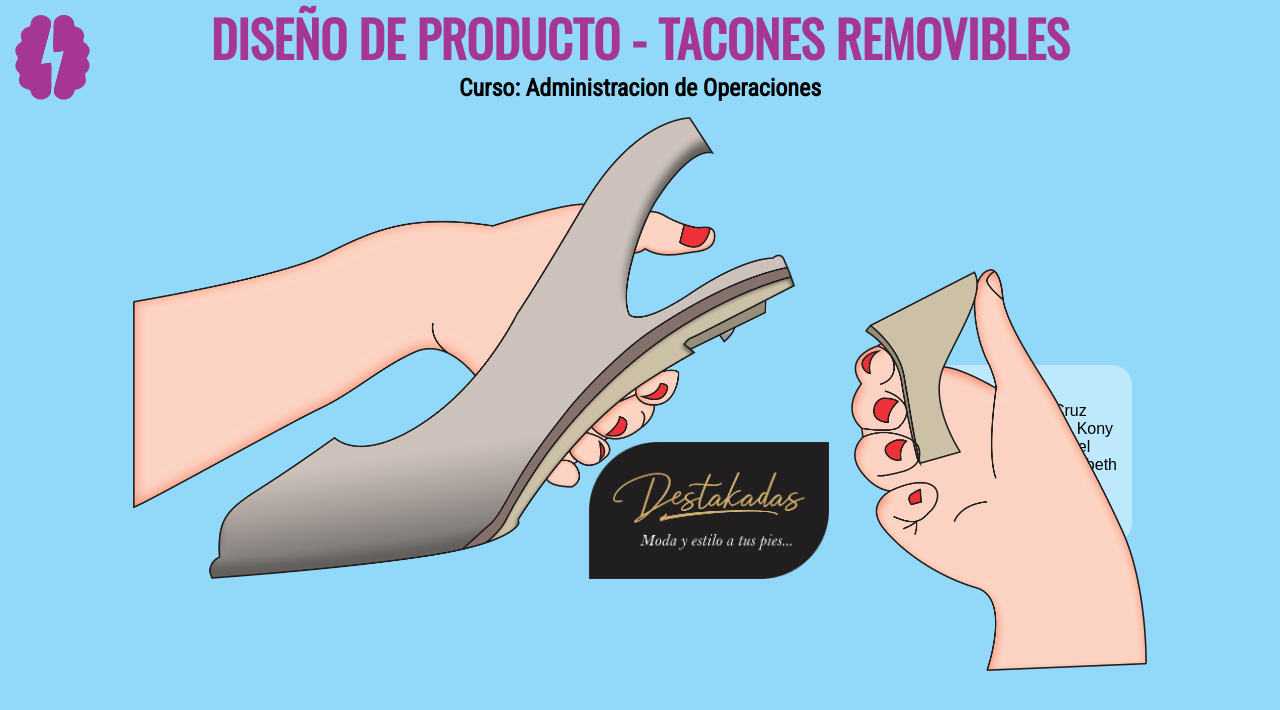
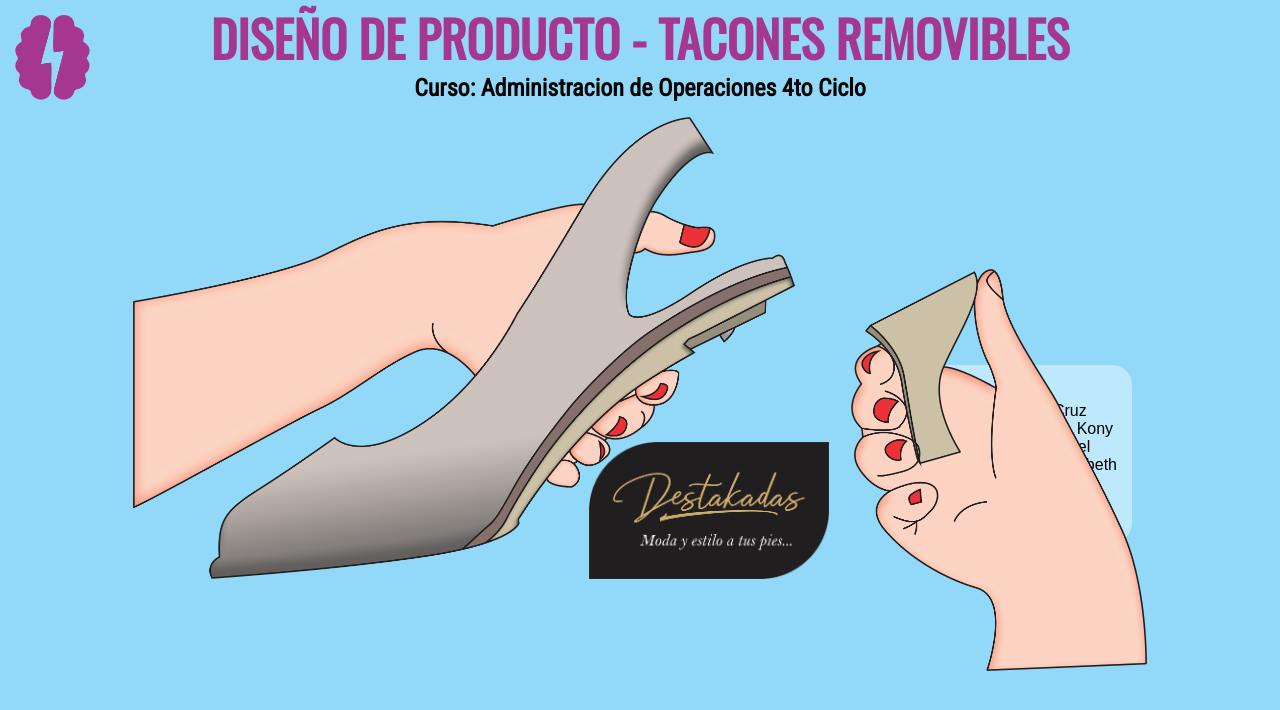
Before and after one commit to iglesia-jherico/destakadas, a plain HTML site: page index.html in a window 1280 px wide. Drawn offline with nearby package versions, Linux system fonts and the light colour scheme.

Commit message:
cambios34

```diff
--- a/index.html
+++ b/index.html
@@ -15,7 +15,7 @@
 
 	<header>
 		<h1>DISEÑO DE PRODUCTO - TACONES REMOVIBLES</h1>
-		<h2> Curso: Administracion de Operaciones</h2>
+		<h2> Curso: Administracion de Operaciones 4to Ciclo</h2>
 	</header>
 	<section>
 		<div class="caja-zapatos">
```
